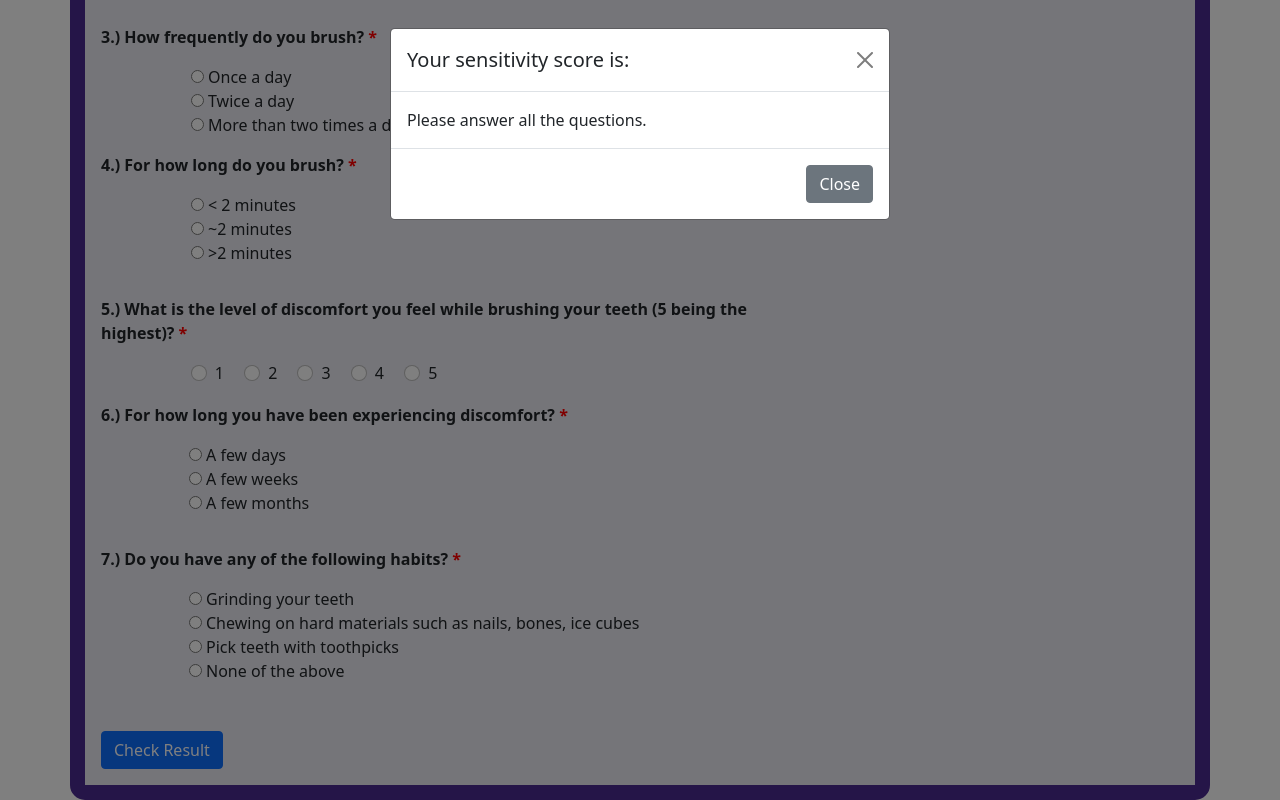
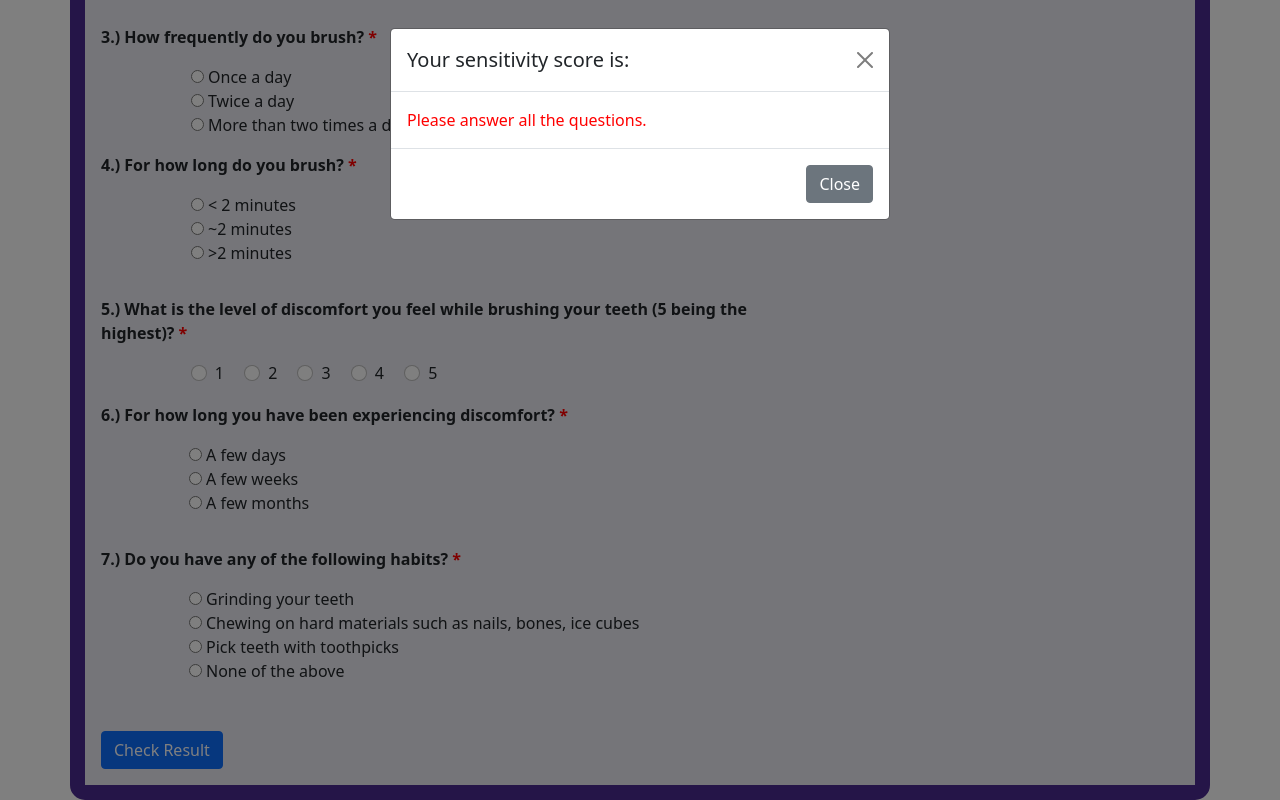
Before and after one commit to navin77777/sensitivity-teeth, a plain HTML site: page index.html in a window 1280 px wide. Both pictures are taken after a click on the button "Check Result". Shown: the part 330-1130 px from the top of the page. Drawn offline with nearby package versions, Linux system fonts and the light colour scheme.

Commit message:
some changes

```diff
--- a/index.html
+++ b/index.html
@@ -476,7 +476,7 @@
             " <span style='color: #d9534f; font-size: 1.5rem; font-weight: 700'> Ouch!</span>  You have sensitive teeth. You need to use <span style='font-size: 1.5rem; font-weight: 700; color: #5cb85c'> Vantej </span> to help reduce sensitivity. However, do consult a dentist for more recommendations.";
         } else {
           document.querySelector(".modal-text").innerHTML =
-            "Please answer all the questions.";
+            "<span style='color:red'>Please answer all the questions.</span>";
         }
       }
     </script>
```
